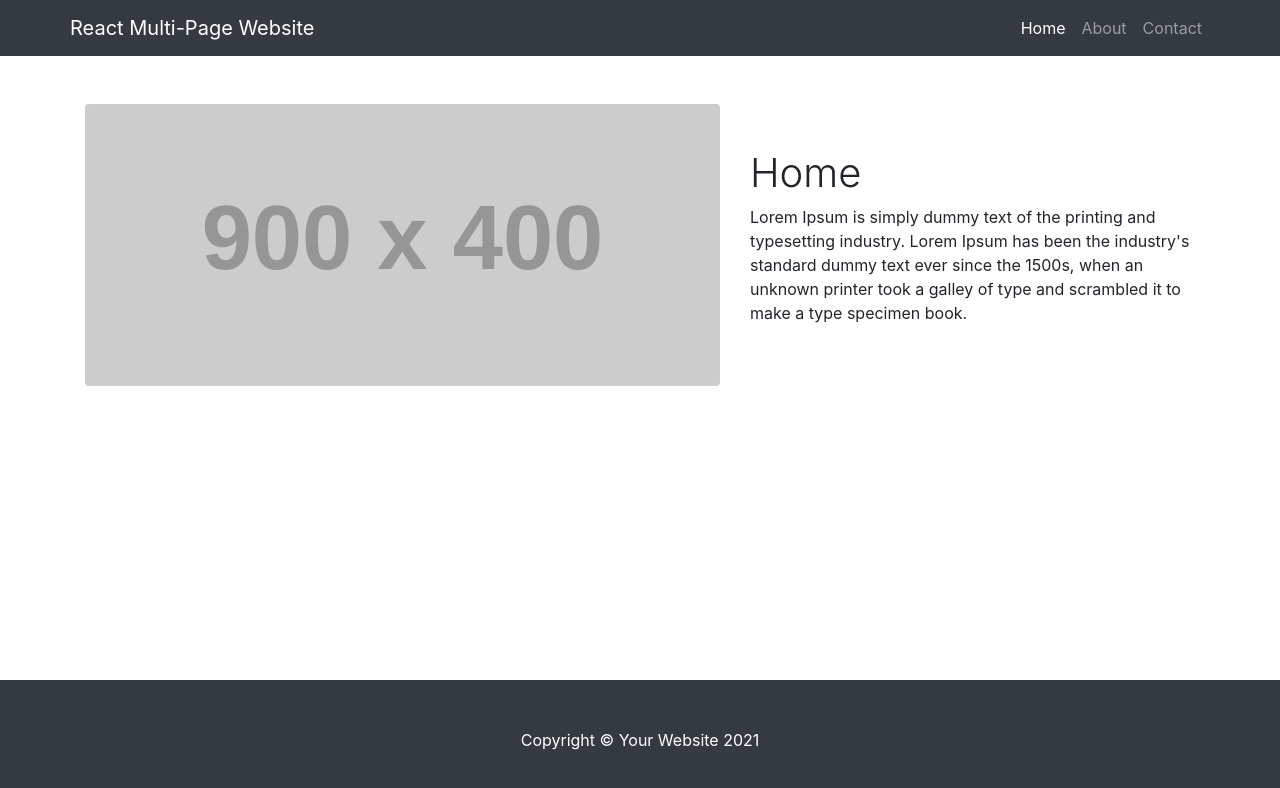
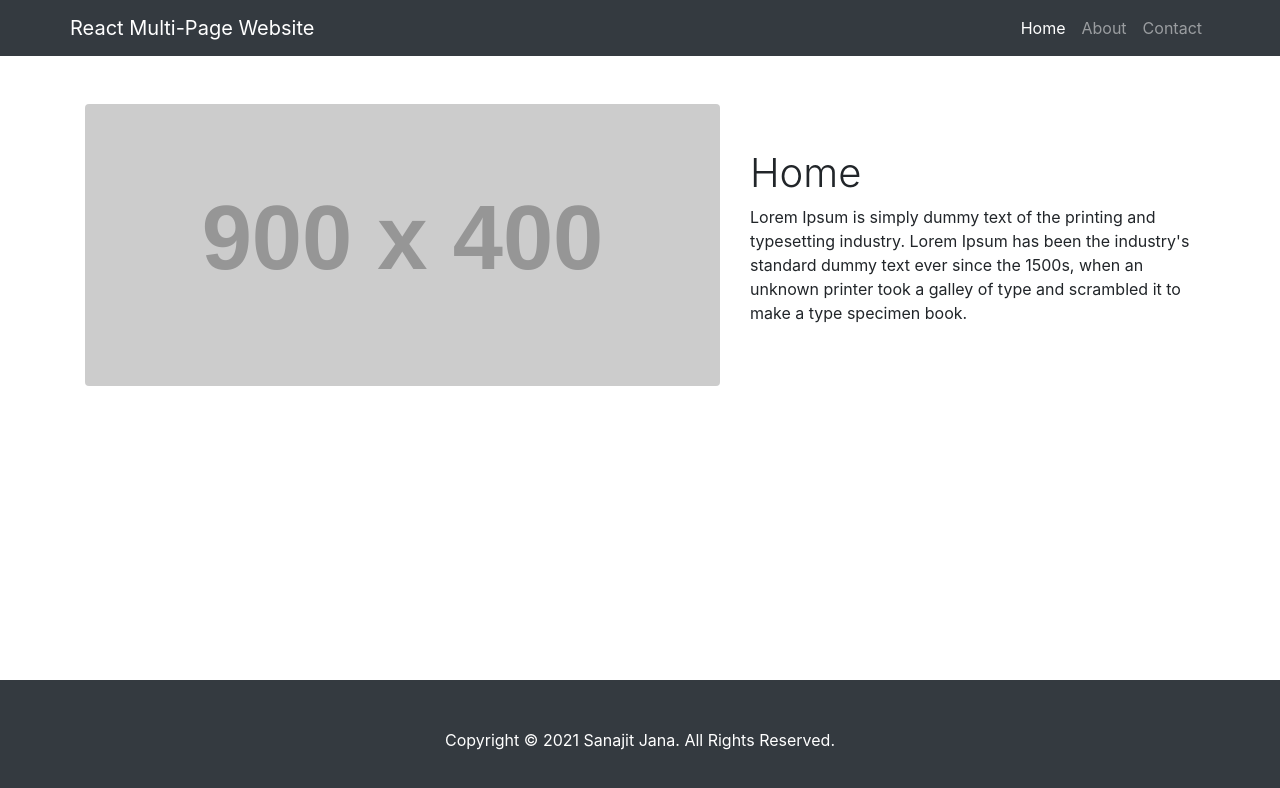
Before and after one commit to sanajitjana/react-multi-page-website, a React (Create React App) app: page / in a window 1280 px wide. Shown: the top 788 px of the page. Built offline with nearby package versions, Linux system fonts and the light colour scheme.

Commit message:
update copyright

```diff
--- a/src/Pages/Footer.js
+++ b/src/Pages/Footer.js
@@ -6,7 +6,7 @@ function Footer() {
       <footer className="py-5 bg-dark fixed-bottom">
         <div className="container">
           <p className="m-0 text-center text-white">
-            Copyright &copy; Your Website 2021
+            Copyright &copy; 2021 Sanajit Jana. All Rights Reserved.
           </p>
         </div>
       </footer>
```
